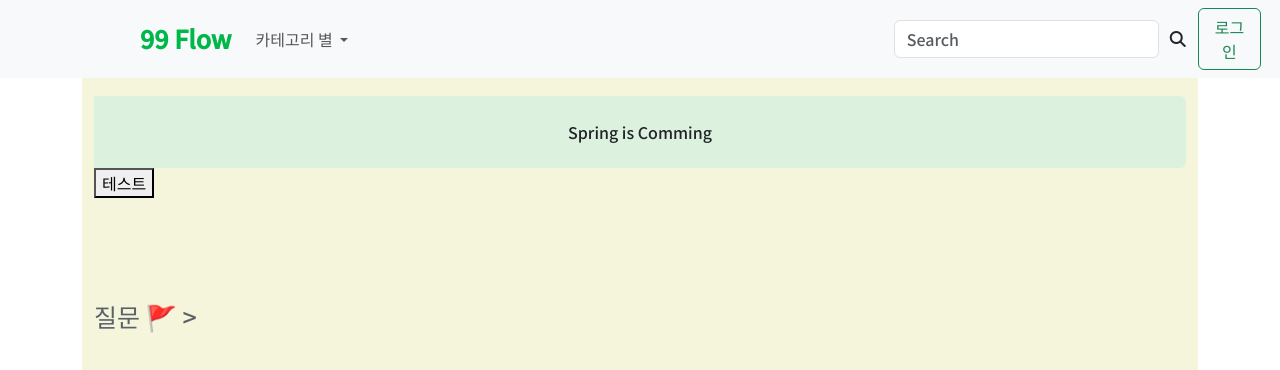
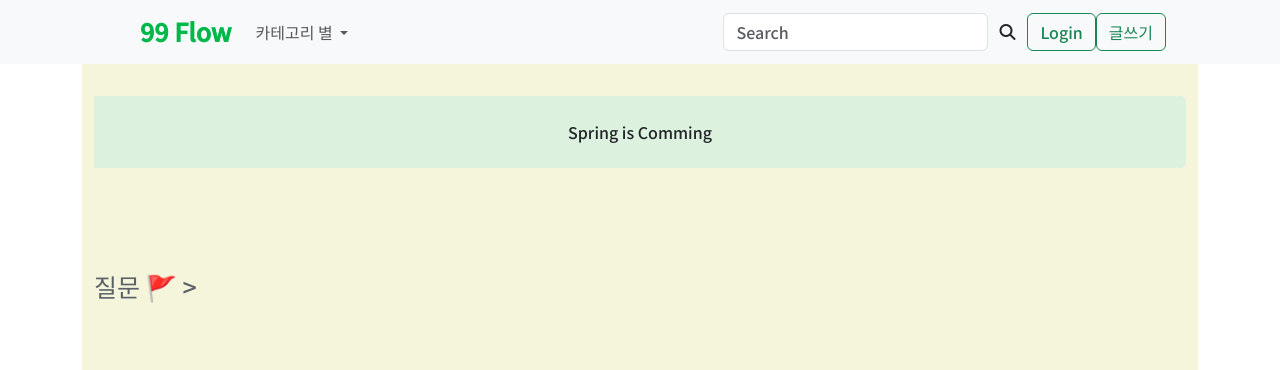
Before and after one commit to 99-13-3/fullstack, a Flask app: page / in a window 1280 px wide. Shown: the top 370 px of the page. Run offline with Flask 2, Linux system fonts and the light colour scheme; data that the repository does not hold is empty; some web fonts are replaced.

Commit message:
글쓰기 페이지 전환

```diff
--- a/app.py
+++ b/app.py
@@ -145,6 +145,9 @@ def post_done():
 
     return jsonify({'posting_msg': '게시글 등록 완료!'})
 
+@app.route('/posting_page', methods=["GET"])
+def post_page():
+    return render_template('editorTemplate.html')
 
 # ----- 게시글리스트
 @app.route("/posting/list", methods=["GET"])
--- a/templates/index.html
+++ b/templates/index.html
@@ -106,8 +106,9 @@
                                     </tr>`
 
                     $('#Qna_list').append(temp)
+                }
             }
-        }});
+        });
     }
 
     function get_login_page() {
@@ -121,6 +122,7 @@
             }
         });
     }
+
 
     {#function get_Qna_list_test() {
 
@@ -162,8 +164,6 @@
             $('#Qna_list').append(temp)
 
         }#}
-
-
 
 
 </script>
@@ -209,7 +209,10 @@
                         </div>
                     </form>
                     <form action="/login" method="get">
-                        <button class="btn btn-outline-success" style="margin-right: 10%" type="submit">로그인</button>
+                        <button class="btn btn-outline-success" style="margin-right: 10%" type="submit">Login</button>
+                    </form>
+                    <form action="/posting_page" method="get" style="padding-right: 10%">
+                        <button class="btn btn-outline-success" type="submit">글쓰기</button>
                     </form>
 
                 </div>
@@ -228,7 +231,8 @@
                  style="text-align: center">
                 Spring is Comming
             </div>
-            <button onclick="get_Qna_list_test()">테스트</button>
+            <button onclick="get_Qna_list_test()" hidden="hidden">테스트</button>
+
 
             <p style="margin-top: 100px">
                 <a class="move_category" href="#">질문 🚩 ></a>
```
